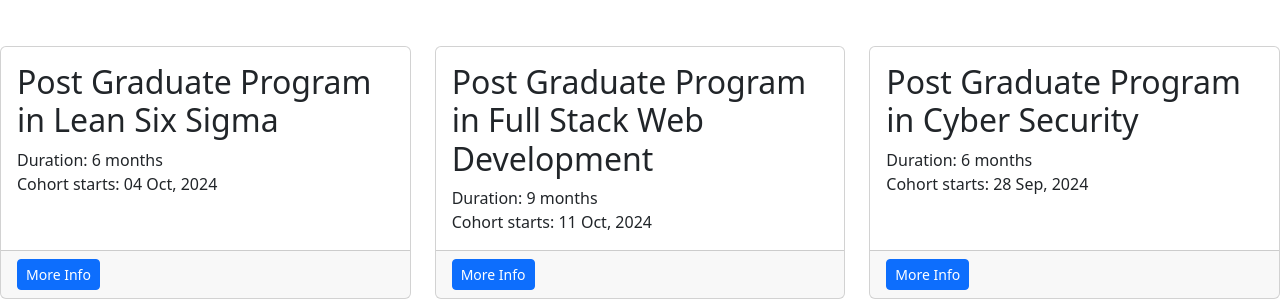
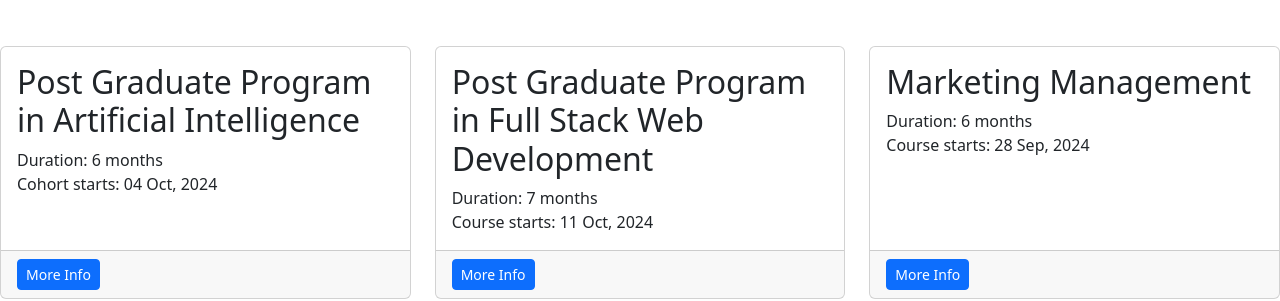
Before and after one commit to shiv-techfios-classes/angular-bootstrap-s3, an Angular app: page / in a window 1280 px wide. Shown: the part 608-909 px from the top of the page. Built offline with nearby package versions, Linux system fonts and the light colour scheme.

Commit message:
added new courses

```diff
--- a/src/app/courses/courses.component.html
+++ b/src/app/courses/courses.component.html
@@ -6,7 +6,7 @@
 
         <div class="card-body">
 
-          <h2 class="card-title">Post Graduate Program in Lean Six Sigma</h2>
+          <h2 class="card-title">Post Graduate Program in Artificial Intelligence</h2>
 
           <p class="card-text">Duration: 6 months <br> Cohort starts: 04 Oct, 2024</p>
 
@@ -14,7 +14,7 @@
 
         <div class="card-footer">
 
-          <a href="https://www.simplilearn.com/pgp-lean-six-sigma-certification-training-course" class="btn btn-primary btn-sm">More Info</a>
+          <a href="https://www.simplilearn.com/" class="btn btn-primary btn-sm">More Info</a>
 
         </div>
 
@@ -32,13 +32,13 @@
 
           <h2 class="card-title">Post Graduate Program in Full Stack Web Development</h2>
 
-          <p class="card-text">Duration: 9 months <br> Cohort starts: 11 Oct, 2024</p>
+          <p class="card-text">Duration: 7 months <br> Course starts: 11 Oct, 2024</p>
 
         </div>
 
         <div class="card-footer">
 
-          <a href="https://www.simplilearn.com/pgp-full-stack-web-development-certification-training-course" class="btn btn-primary btn-sm">More Info</a>
+          <a href="https://www.simplilearn.com/" class="btn btn-primary btn-sm">More Info</a>
 
         </div>
 
@@ -54,15 +54,15 @@
 
         <div class="card-body">
 
-          <h2 class="card-title">Post Graduate Program in Cyber Security</h2>
+          <h2 class="card-title">Marketing Management</h2>
 
-          <p class="card-text">Duration: 6 months <br>Cohort starts: 28 Sep, 2024</p>
+          <p class="card-text">Duration: 6 months <br>Course starts: 28 Sep, 2024</p>
 
         </div>
 
         <div class="card-footer">
 
-          <a href="https://www.simplilearn.com/pgp-cyber-security-certification-training-course" class="btn btn-primary btn-sm">More Info</a>
+          <a href="https://www.simplilearn.com/" class="btn btn-primary btn-sm">More Info</a>
 
         </div>
 
```
